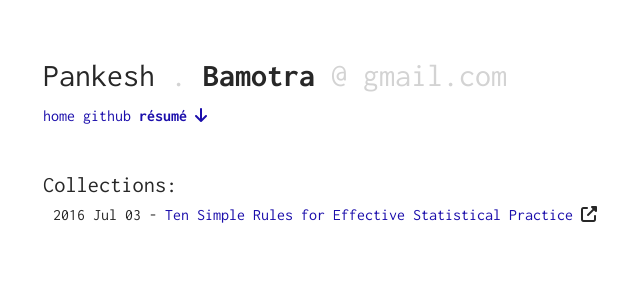
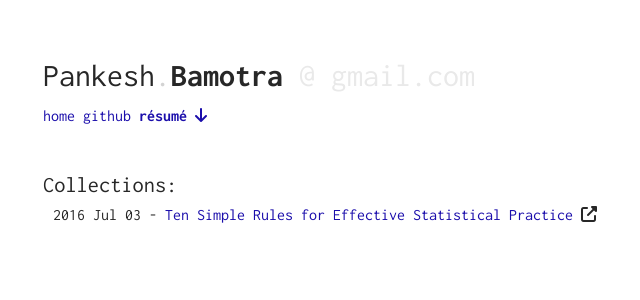
Before and after one commit to pbamotra/sciontist, a Jekyll site: the page built from index.html, in a window 1280 px wide. Shown: the top 300 px of the page, without its empty margins (297-937 px from the left). Built offline with Jekyll 4.4.1, drawn with Linux system fonts in a browser that asks for light colours; nearby versions of some CDN libraries.

Commit message:
email 10 final color changes

```diff
--- a/_config.yml
+++ b/_config.yml
@@ -4,7 +4,7 @@ permalink: /blog/:title
 
 # My variables
 author: Pankesh Bamotra
-name: Pankesh <span style="color:#d3d3d3">.</span> <span style="font-weight:bold">Bamotra</span> <span style="color:#d3d3d3">@ gmail.com </span>
+name: Pankesh<span style="color:#d3d3d3">.</span><span style="font-weight:bold">Bamotra</span> <span style="color:#e9e9e9">@ gmail.com </span>
 title: Sciontist
 keywords: data science, machine learning, life, experience, learning, cmu, carnegie mellon university
 description: This blog is about my personal experiences with data that flows around the human lives, making sense of it, stumbling, and learning.
```
